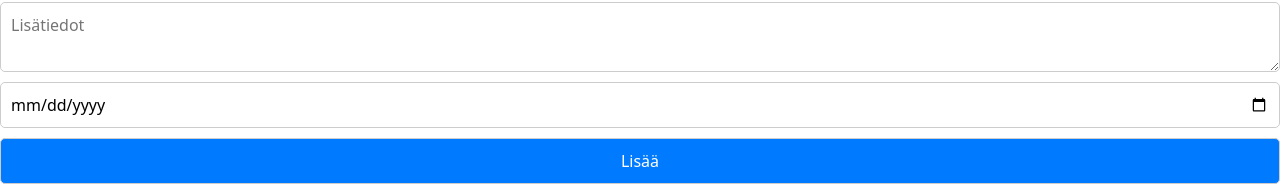
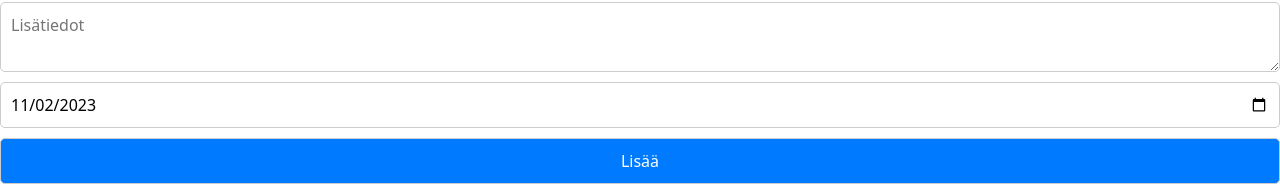
Before and after one commit to eetuhaverinen/tehtavat, a React (Create React App) app: page / in a window 1280 px wide. Shown: the part 166-352 px from the top of the page. Built offline with nearby package versions, Linux system fonts and the light colour scheme; no server answers.

Commit message:
tehtavan deadline oletukseksi tämä päivä

```diff
--- a/src/AddTaskForm.js
+++ b/src/AddTaskForm.js
@@ -1,10 +1,11 @@
 import React, { useState } from 'react';
 import './TaskForm.css';
+
 
 function AddTaskForm({ onAdd }) {
     const [title, setTitle] = useState('');
     const [description, setDescription] = useState('');
-    const [deadline, setDeadline] = useState('');
+    const [deadline, setDeadline] = React.useState(new Date().toISOString().split('T')[0]);
 
     const handleSubmit = (e) => {
         e.preventDefault();
```
